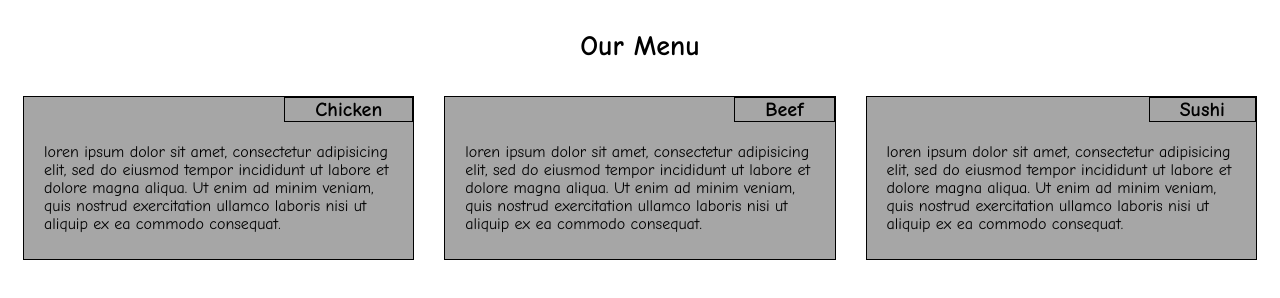
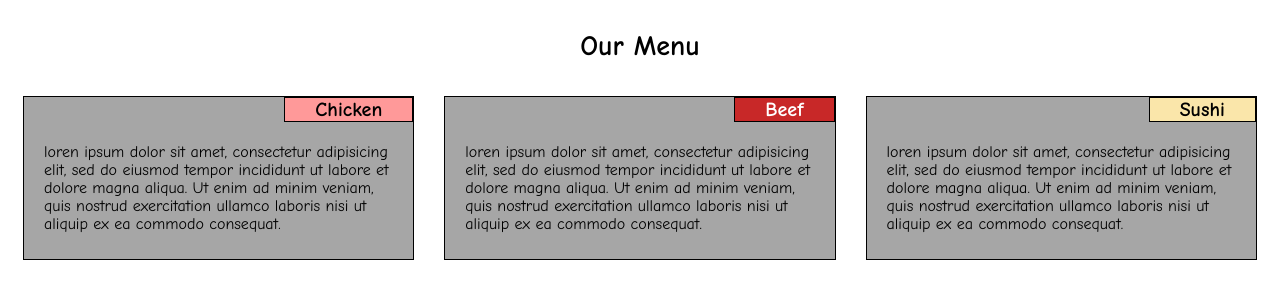
Before and after one commit to WabiSabi1997/IWP-Coursera, a plain HTML site: page Module-2-Solution/index.html in a window 1280 px wide. Drawn offline with Linux system fonts and the light colour scheme.

Commit message:
Update index.html

```diff
--- a/Module-2-Solution/index.html
+++ b/Module-2-Solution/index.html
@@ -4,14 +4,14 @@
     <meta charset="utf-8">
     <meta name="viewport" content="width=device-width, initial-scale=1" />
     <link rel="stylesheet" href="css/style.css" />
-    <title>Assignment Solution for Module 2</title>
+    <title>Module 2 Solution | Snigdha Chaturvedi</title>
   </head>
   <body>
     <h1>Our Menu</h1>
 
     <div class='col-lg-4 col-md-6 col-sm-12'>
       <section>
-      <h2 id='chickenHeader'>Chicken</h2>
+      <h2 id='chHeader'>Chicken</h2>
       <p>
         loren ipsum dolor sit amet, consectetur adipisicing elit, sed do
         eiusmod tempor incididunt ut labore et dolore magna aliqua. Ut enim
@@ -22,7 +22,7 @@
     </div>
     <div class='col-lg-4 col-md-6 col-sm-12'>
       <section>
-      <h2 id='beefHeader'>Beef</h2>
+      <h2 id='bfHeader'>Beef</h2>
       <p>
         loren ipsum dolor sit amet, consectetur adipisicing elit, sed do
         eiusmod tempor incididunt ut labore et dolore magna aliqua. Ut enim
@@ -33,7 +33,7 @@
     </div>
     <div class='col-lg-4 col-md-12 col-sm-12'>
       <section>
-      <h2 id='sushiHeader'>Sushi</h2>
+      <h2 id='shHeader'>Sushi</h2>
       <p>
         loren ipsum dolor sit amet, consectetur adipisicing elit, sed do
         eiusmod tempor incididunt ut labore et dolore magna aliqua. Ut enim
```
